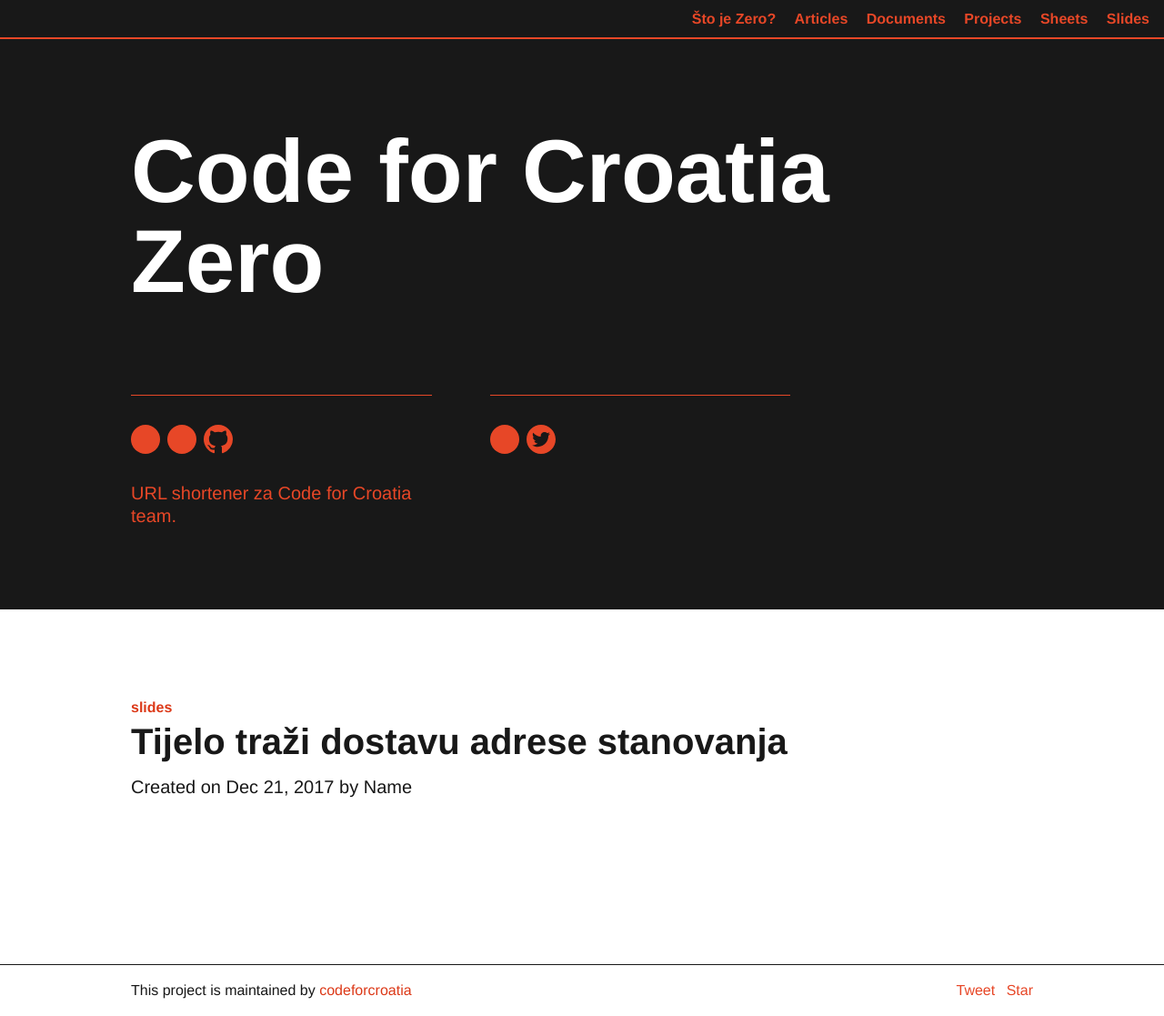
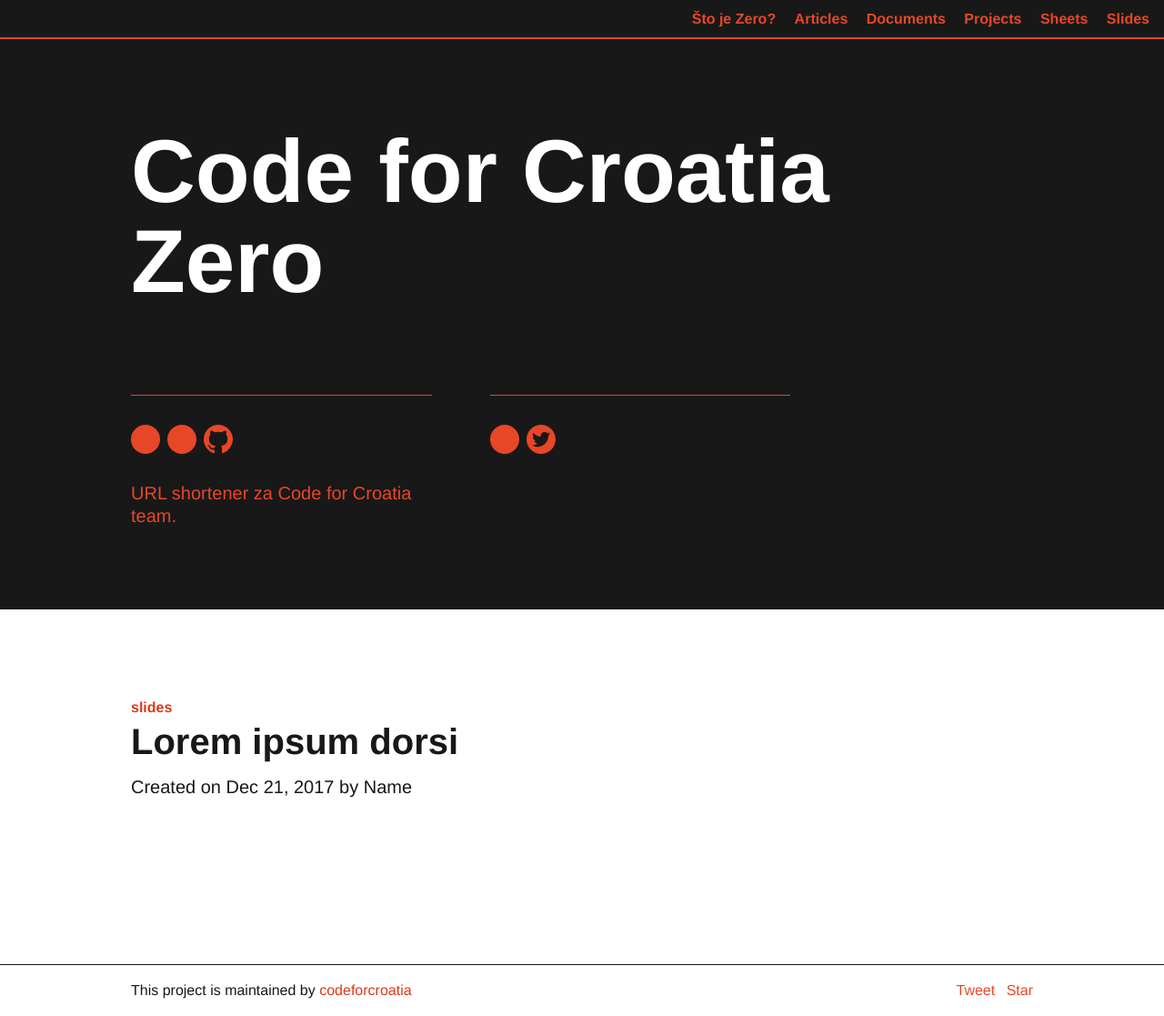
Before and after one commit to codeforcroatia/zero, a Jekyll site: the page built from index.html, in a window 1280 px wide. Shown: the whole page at 91% size. Built offline with Jekyll 4.4.1, drawn with Linux system fonts in a browser that asks for light colours; comment, search, counter and statistics services are not loaded.

Commit message:
final touches x2

```diff
--- a/_layouts/shorten.html
+++ b/_layouts/shorten.html
@@ -9,7 +9,7 @@ layout: default
   <div class="col-4 sm-width-full border-top-thin">
   </div>
   <div class="prose mb-4 py-4">
-    Učitavam...
+    Učitavam...<br>
 	<a href="{{ page.long_url }}">Klikni ovdje ako se stranica ne učita.<a>
 	<script>location='{{ page.long_url }}'</script>
   </div>
--- a/_posts/2019-09-17-redirect_test.md
+++ b/_posts/2019-09-17-redirect_test.md
@@ -1,6 +1,6 @@
 ---
 layout: 	shorten
-title:		"Tijelo traži dostavu adrese stanovanja"
+title:		"Lorem ipsum dorsi"
 date:		2017-12-21 00:00:00 -0000
 categories:	slides
 permalink:	/short/
```
